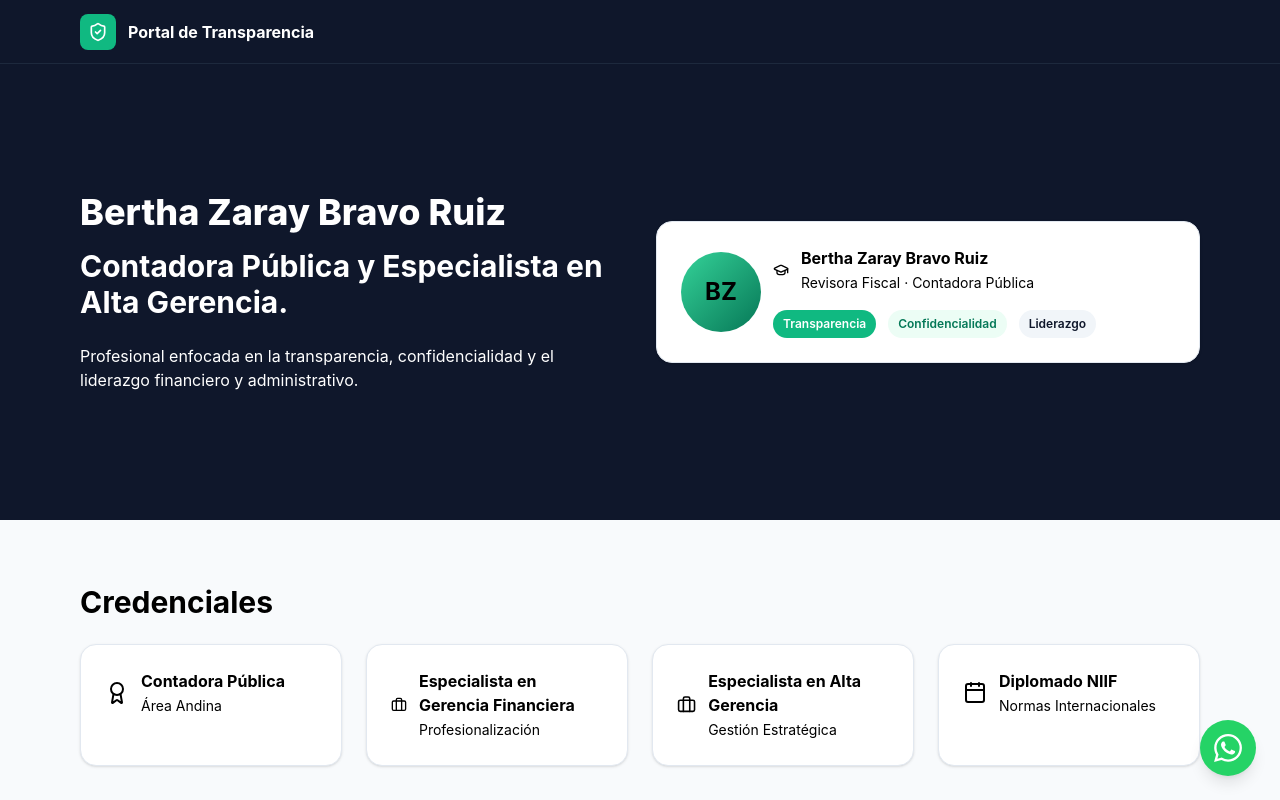
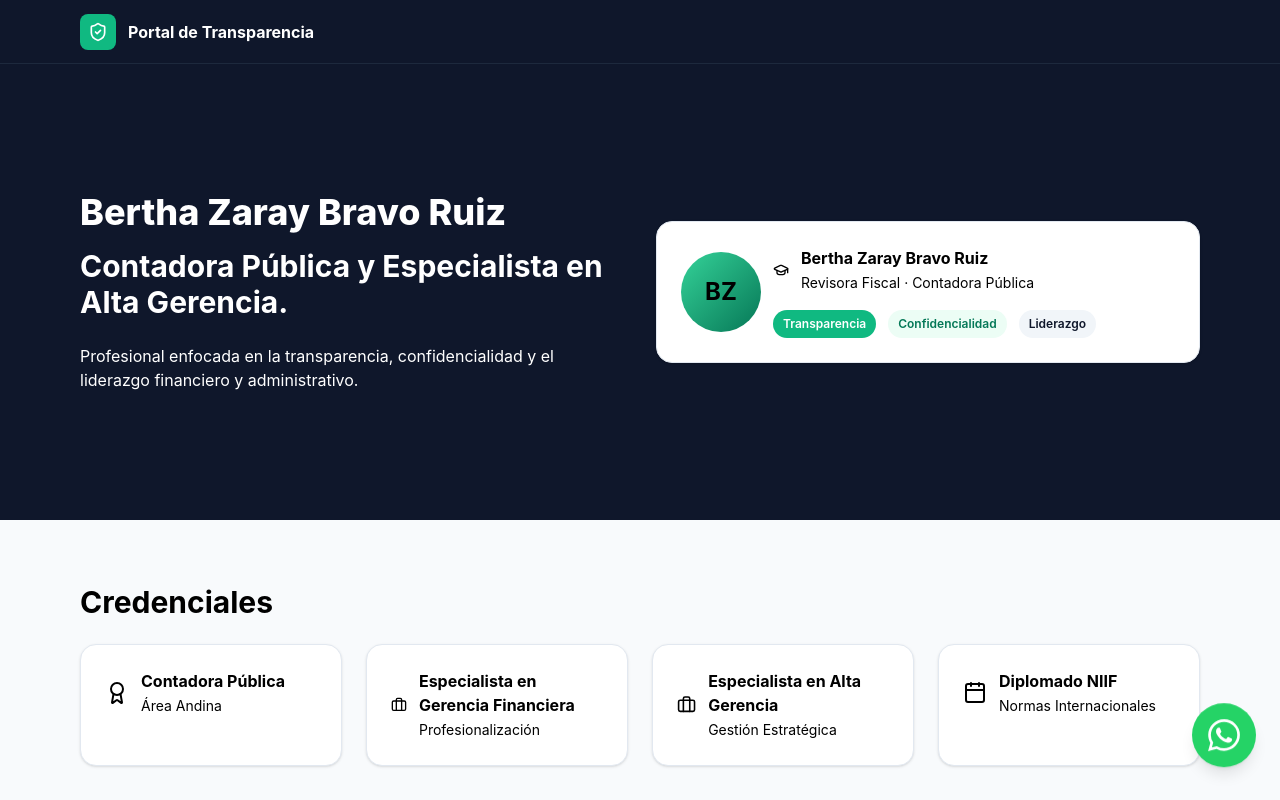
Before and after one commit to jscalderon65/fiscal-audit-transparency-portal, a React (Vite) app: page / in a window 1280 px wide. Shown: the top 800 px of the page. Built offline with nearby package versions, Linux system fonts and the light colour scheme; no server answers.

Commit message:
fix: WhatsApp mas grande, animacion bounce, hover scale

```diff
--- a/src/ui/WhatsAppButton.tsx
+++ b/src/ui/WhatsAppButton.tsx
@@ -6,10 +6,10 @@ export default function WhatsAppButton() {
       href={`https://wa.me/${WHATSAPP_NUMBER}`}
       target="_blank"
       rel="noopener noreferrer"
-      className="fixed bottom-6 right-6 z-50 w-14 h-14 rounded-full bg-[#25D366] text-white shadow-lg hover:bg-[#1DA851] transition-colors flex items-center justify-center"
+      className="fixed bottom-4 sm:bottom-6 right-4 sm:right-6 z-50 w-16 h-16 sm:w-16 sm:h-16 rounded-full bg-[#25D366] text-white shadow-lg hover:bg-[#1DA851] hover:scale-110 transition-all duration-300 flex items-center justify-center animate-bounce animate-infinite"
       title="Contactar por WhatsApp"
     >
-      <svg viewBox="0 0 24 24" fill="currentColor" className="w-7 h-7">
+      <svg viewBox="0 0 24 24" fill="currentColor" className="w-8 h-8 sm:w-8 sm:h-8">
         <path d="M17.472 14.382c-.297-.149-1.758-.867-2.03-.967-.273-.099-.471-.148-.67.15-.197.297-.767.966-.94 1.164-.173.199-.347.223-.644.075-.297-.15-1.255-.463-2.39-1.475-.883-.788-1.48-1.761-1.653-2.059-.173-.297-.018-.458.13-.606.134-.133.298-.347.446-.52.149-.174.198-.298.298-.497.099-.198.05-.371-.025-.52-.075-.149-.669-1.612-.916-2.207-.242-.579-.487-.5-.669-.51-.173-.008-.371-.01-.57-.01-.198 0-.52.074-.792.372-.272.297-1.04 1.016-1.04 2.479 0 1.462 1.065 2.875 1.213 3.074.149.198 2.096 3.2 5.077 4.487.709.306 1.262.489 1.694.625.712.227 1.36.195 1.871.118.571-.085 1.758-.719 2.006-1.413.248-.694.248-1.289.173-1.413-.074-.124-.272-.198-.57-.347m-5.421 7.403h-.004a9.87 9.87 0 01-5.031-1.378l-.361-.214-3.741.982.998-3.648-.235-.374a9.86 9.86 0 01-1.51-5.26c.001-5.45 4.436-9.884 9.888-9.884 2.64 0 5.122 1.03 6.988 2.898a9.825 9.825 0 012.893 6.994c-.003 5.45-4.437 9.884-9.885 9.884m8.413-18.297A11.815 11.815 0 0012.05 0C5.495 0 .16 5.335.157 11.892c0 2.096.547 4.142 1.588 5.945L.057 24l6.305-1.654a11.882 11.882 0 005.683 1.448h.005c6.554 0 11.89-5.335 11.893-11.893a11.821 11.821 0 00-3.48-8.413z" />
       </svg>
     </a>
```
